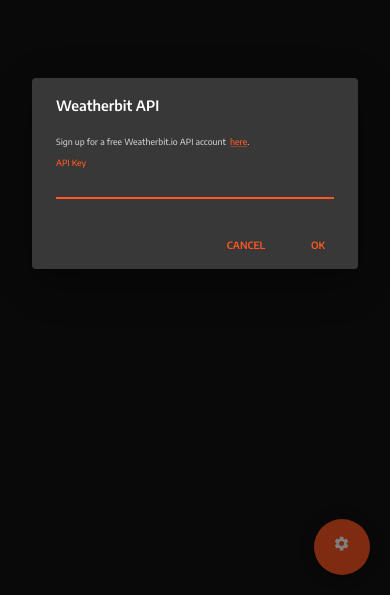
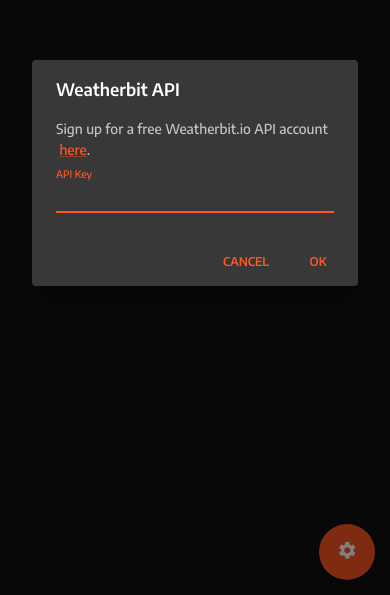
Before and after one commit to scartech/weather, a React (Create React App) app: page / in a window 390 px wide. Shown: the part 249-844 px from the top of the page. Built offline with nearby package versions, Linux system fonts and the light colour scheme.

Commit message:
More mobile UI updates

```diff
--- a/src/components/AddDialog.jsx
+++ b/src/components/AddDialog.jsx
@@ -8,7 +8,6 @@
   DialogTitle,
   TextField,
   Button,
-  Typography,
 } from '@mui/material';
 
 function AddDialog({ open, onCancel, onOK }) {
@@ -28,9 +27,7 @@
       <DialogTitle>Add Location</DialogTitle>
       <DialogContent>
         <DialogContentText>
-          <Typography variant="caption">
-            Enter the location as either a ZIP code or as City, State.
-          </Typography>
+          Enter the location as either a ZIP code or as City, State.
         </DialogContentText>
         <TextField
           autoFocus
--- a/src/components/KeyDialog.jsx
+++ b/src/components/KeyDialog.jsx
@@ -8,7 +8,6 @@
   DialogTitle,
   TextField,
   Button,
-  Typography,
   Link,
 } from '@mui/material';
 
@@ -33,16 +32,11 @@
       <DialogTitle>Weatherbit API</DialogTitle>
       <DialogContent>
         <DialogContentText>
-          <Typography variant="caption">
-            Sign up for a free Weatherbit.io API account &nbsp;
-            <Link
-              href="https://www.weatherbit.io/account/create"
-              target="_blank"
-            >
-              here
-            </Link>
-            .
-          </Typography>
+          Sign up for a free Weatherbit.io API account &nbsp;
+          <Link href="https://www.weatherbit.io/account/create" target="_blank">
+            here
+          </Link>
+          .
         </DialogContentText>
         <TextField
           autoFocus
--- a/src/components/WeatherSpeedDial.jsx
+++ b/src/components/WeatherSpeedDial.jsx
@@ -1,18 +1,18 @@
 import { SpeedDial, SpeedDialIcon, SpeedDialAction } from '@mui/material';
 import SettingsIcon from '@mui/icons-material/Settings';
 import AddIcon from '@mui/icons-material/Add';
-import CloudIcon from '@mui/icons-material/Cloud';
+import VpnKeyIcon from '@mui/icons-material/VpnKey';
 import PropTypes from 'prop-types';
 
 const actions = [
   {
     icon: <AddIcon />,
-    tooltip: 'Add New Location',
+    tooltip: 'Add Location',
     op: 'ADD',
   },
   {
-    icon: <CloudIcon />,
-    tooltip: 'Update Weatherbit Key',
+    icon: <VpnKeyIcon />,
+    tooltip: 'API Key',
     op: 'UPDATE_KEY',
   },
 ];
@@ -22,7 +22,7 @@
     <div>
       <SpeedDial
         ariaLabel="Weather Menu"
-        sx={{ position: 'fixed', bottom: 20, right: 20 }}
+        sx={{ position: 'fixed', bottom: 15, right: 15 }}
         icon={<SpeedDialIcon icon={<SettingsIcon />} />}
       >
         {actions.map((action) => (
--- a/src/index.js
+++ b/src/index.js
@@ -19,7 +19,7 @@
   },
   typography: {
     fontFamily: 'Encode Sans',
-    fontSize: 10,
+    fontSize: 12,
     fontWeightLight: 400,
     fontWeightRegular: 500,
     fontWeightMedium: 600,
```
